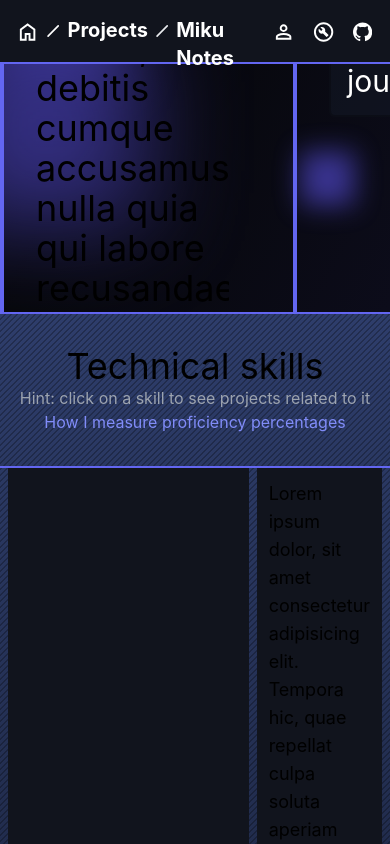
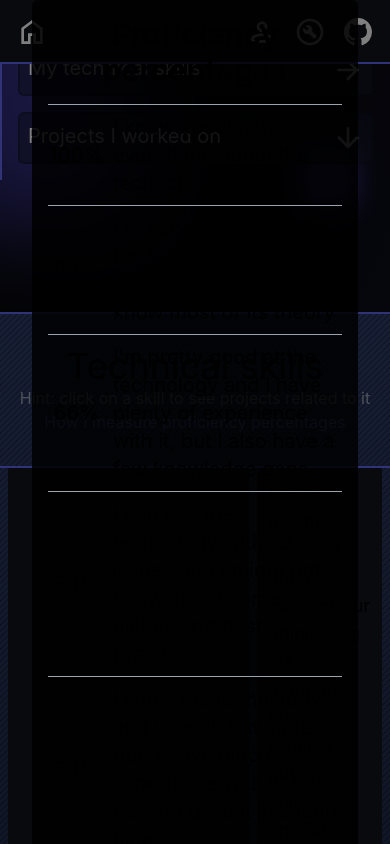
Before and after one commit to kutoru/me-v3, a React (Vite) app: page / in a window 390 px wide. Both pictures are taken after a click on the element "How I measure proficiency percentages". Shown: the part 532-1376 px from the top of the page. Built offline with nearby package versions, Linux system fonts and the light colour scheme.

Commit message:
Make first section adaptive & Add proficiency window

```diff
--- a/src/App.tsx
+++ b/src/App.tsx
@@ -2,13 +2,14 @@ import Header from "./Header/Header";
 import ExpandedSkillCard from "./Home/ExpandedSkillCard";
 import SkillCard from "./Home/SkillCard";
 import ProjectCard from "./Home/ProjectCard";
-import { useRef } from "react";
+import { useRef, useState } from "react";
 import IntroButton from "./Home/IntroButton";
 import useLights from "./hooks/useLights";
 import { useGSAP } from "@gsap/react";
 import { gsap } from "gsap";
 import diagonalLinesSvg from "./assets/diagonal-lines.svg";
 import useHeader from "./hooks/useHeader";
+import ProficiencyWindow from "./Home/ProficiencyWindow";
 
 export default function App() {
   const header = useRef<HTMLDivElement>(null);
@@ -24,6 +25,8 @@ export default function App() {
   const introButtons = useRef<HTMLDivElement>(null);
   const skillHint = useRef<HTMLDivElement>(null);
 
+  const [profWindowShown, setProfWindowShown] = useState(false);
+
   useGSAP(() => {
     const textCleanup = animateIntroText();
     animateIntroButtons();
@@ -36,6 +39,9 @@ export default function App() {
     // getting the data to work with
 
     const text = introText.current!.textContent!;
+    const fontSize = window
+      .getComputedStyle(introText.current!, null)
+      .getPropertyValue("font-size");
     const maxWidth = introText.current!.getBoundingClientRect().width;
     const parentWidth =
       introText.current!.parentElement!.getBoundingClientRect().width;
@@ -43,7 +49,7 @@ export default function App() {
     // creating a temporary span to track the width
 
     const tempSpan = document.createElement("span");
-    tempSpan.style.fontSize = "36px"; // text-4xl
+    tempSpan.style.fontSize = fontSize;
     tempSpan.style.position = "fixed";
     tempSpan.style.top = "-1000px";
     tempSpan.style.maxWidth = maxWidth + "px";
@@ -189,6 +195,10 @@ export default function App() {
   return (
     <>
       <Header ref={header} />
+      <ProficiencyWindow
+        isShown={profWindowShown}
+        setIsShown={setProfWindowShown}
+      />
 
       <div
         ref={introSection}
@@ -198,9 +208,9 @@ export default function App() {
           height: `calc(100dvh - ${headerHeight}px)`,
         }}
       >
-        <div className="flex mx-auto size-full lg:max-w-4xl xl:max-w-6xl pointer-events-none select-none">
-          <div className="flex flex-row my-auto">
-            <div className="flex-1 text-4xl border-s-4 border-indigo-500 ps-8 py-4 z-20 overflow-hidden">
+        <div className="flex mx-auto size-full lg:max-w-4xl xl:max-w-6xl cursor-default">
+          <div className="flex flex-col gap-0 md:flex-row md:gap-0 my-auto w-full">
+            <div className="border-s-2 px-4 py-2 flex-1 border-indigo-500 md:ps-8 md:pe-0 md:py-4 md:text-4xl md:border-s-4 z-20 overflow-hidden">
               <div ref={introText}>
                 Lorem ipsum dolor sit amet consectetur adipisicing elit. Dolor
                 neque iste cupiditate perferendis, necessitatibus quod quasi
@@ -216,22 +226,20 @@ export default function App() {
 
             <div
               ref={introButtons}
-              className="flex flex-col justify-evenly text-3xl gap-8 py-8 border-s-4 ms-16 ps-8 border-indigo-500 z-20 overflow-hidden"
+              className="flex flex-col justify-evenly border-s-2 p-4 pt-2 gap-4 border-indigo-500 md:border-s-4 md:ms-16 md:ps-8 md:pe-0 md:py-8 md:gap-8 z-20 overflow-hidden"
             >
               <IntroButton href="/about-me" onClick={() => {}} icon="up">
-                About my
-                <br />
+                About my <br className="hidden md:block" />
                 journey
               </IntroButton>
 
               <IntroButton href="#skills" onClick={() => {}} icon="right">
-                My technical
-                <br />
+                My technical <br className="hidden md:block" />
                 skills
               </IntroButton>
 
               <IntroButton href="#projects" onClick={() => {}} icon="down">
-                Projects I<br />
+                Projects I <br className="hidden md:block" />
                 worked on
               </IntroButton>
             </div>
@@ -259,7 +267,10 @@ export default function App() {
           </div>
 
           <div className="text-center mb-8">
-            <span className="text-indigo-400 select-none cursor-pointer hover:underline active:text-indigo-500">
+            <span
+              onClick={() => setProfWindowShown(true)}
+              className="text-indigo-400 select-none cursor-pointer hover:underline active:text-indigo-500"
+            >
               How I measure proficiency percentages
             </span>
           </div>
--- a/src/Header/Header.tsx
+++ b/src/Header/Header.tsx
@@ -10,13 +10,17 @@ const Header = forwardRef<HTMLDivElement>(({}, ref) => {
     >
       <HeaderButton icon="home" href="/" />
 
-      <SlashIcon className="fill-white size-7 my-auto" />
+      <SlashIcon className="fill-white size-7 my-auto hidden md:block" />
 
-      <HeaderButton href="/projects">Projects</HeaderButton>
+      <HeaderButton href="/projects" className="hidden md:block">
+        Projects
+      </HeaderButton>
 
-      <SlashIcon className="size-7 my-auto" />
+      <SlashIcon className="size-7 my-auto hidden md:block" />
 
-      <HeaderButton href="/projects/miku-notes">Miku Notes</HeaderButton>
+      <HeaderButton href="/projects/miku-notes" className="hidden md:block">
+        Miku Notes
+      </HeaderButton>
 
       <div className="flex-1" />
 
--- a/src/Header/HeaderButton.tsx
+++ b/src/Header/HeaderButton.tsx
@@ -35,10 +35,24 @@ export default function HeaderButton({
     }
   }
 
+  function getTitle() {
+    switch (icon) {
+      case "home":
+        return "Home";
+      case "github":
+        return "GitHub profile";
+      case "projects":
+        return "Projects";
+      case "profile":
+        return "About me";
+    }
+  }
+
   return (
     <a
       href={href}
       onClick={(e) => e.preventDefault()}
+      title={getTitle()}
       className={
         "group/btn block h-10 hover:bg-[#ffffff30] active:bg-[#ffffff20] transition-all p-1 rounded-md" +
         (icon ? " w-10" : " w-fit") +
--- a/src/Home/IntroButton.tsx
+++ b/src/Home/IntroButton.tsx
@@ -15,7 +15,7 @@ export default function IntroButton({
 }) {
   function getIcon() {
     const className =
-      "my-auto size-10 group-hover/btn:scale-125 transition-all group-hover/btn:drop-shadow-[0_0_5px_hsla(0,0%,100%,0.25)] group-active/btn:fill-gray-300";
+      "my-auto size-8 md:size-10 group-hover/btn:scale-125 transition-all group-hover/btn:drop-shadow-[0_0_5px_hsla(0,0%,100%,0.25)] group-active/btn:fill-gray-300";
 
     switch (icon) {
       case "up":
@@ -31,11 +31,11 @@ export default function IntroButton({
     <a
       href={href}
       onClick={(e) => {
-        e.preventDefault();
+        // e.preventDefault();
         onClick();
       }}
       className={
-        "flex bg-dark-600 bg-opacity-50 p-4 rounded-md border-2 border-black border-opacity-25 pointer-events-auto" +
+        "flex bg-dark-600 bg-opacity-50 p-2 text-xl rounded-md border-2 border-black border-opacity-25 pointer-events-auto md:p-4 md:text-3xl" +
         " group/btn transition-[border-color,background-color] hover:bg-dark-500 hover:bg-opacity-30 hover:border-opacity-75 hover:border-indigo-500 active:border-opacity-50"
       }
     >
--- /dev/null
+++ b/src/Home/ProficiencyWindow.tsx
@@ -0,0 +1,79 @@
+export default function ProficiencyWindow({
+  isShown,
+  setIsShown,
+}: {
+  isShown: boolean;
+  setIsShown: (v: boolean) => void;
+}) {
+  function mapSkillInfoItems() {
+    const items = [
+      { step: 100, text: "I know absolutely everything about the technology" },
+      {
+        step: 83,
+        text: "I'm very confident with the technology. I used it in many projects and know most of its theory",
+      },
+      {
+        step: 66,
+        text: "I'm pretty good at the technology and I have plenty of experience with it, but I also have a few knowledge gaps",
+      },
+      {
+        step: 50,
+        text: "I can use the technology without issues, but I might not know about some of its niches and best practices",
+      },
+      {
+        step: 33,
+        text: "I know the technology and used it, but either I don't have much experience with it, or I haven't used it in a long time",
+      },
+      {
+        step: 16,
+        text: "I've barely heard of the technology, or simply never used it before",
+      },
+      { step: 0, text: "I don't know anything about the technology" },
+    ];
+
+    return items.map((item, index) => {
+      return (
+        <tr
+          key={index}
+          className={
+            "group/tr transition-all hover:bg-white hover:bg-opacity-10 relative border-gray-400 border-b" +
+            (index === 0 ? " border-t" : "")
+          }
+        >
+          <div
+            className="absolute top-0 left-0 bg-indigo-500 bg-opacity-0 h-full z-[51] transition-all group-hover/tr:bg-opacity-25"
+            style={{ width: `${item.step}%` }}
+          />
+
+          <td className="text-main-light-2 font-semibold align-middle py-2 text-center z-[52] relative">
+            {item.step}%
+          </td>
+          <td className="ps-2 py-2 z-[52] relative">{item.text}</td>
+        </tr>
+      );
+    });
+  }
+
+  return (
+    <div
+      onClick={() => setIsShown(false)}
+      className={
+        "fixed top-0 left-0 size-full z-50 bg-black bg-opacity-50 flex cursor-pointer px-8 md:px-16 transition-all" +
+        (!isShown ? " invisible opacity-0" : "")
+      }
+    >
+      <div
+        onClick={(e) => e.stopPropagation()}
+        className="bg-black bg-opacity-85 m-auto rounded-md p-4 flex flex-col gap-2 lg:max-w-[650px] cursor-default"
+      >
+        <div className="text-3xl text-center font-bold mb-2">
+          Proficiency percentages
+        </div>
+
+        <table className="text-xl">
+          <tbody>{mapSkillInfoItems()}</tbody>
+        </table>
+      </div>
+    </div>
+  );
+}
```
